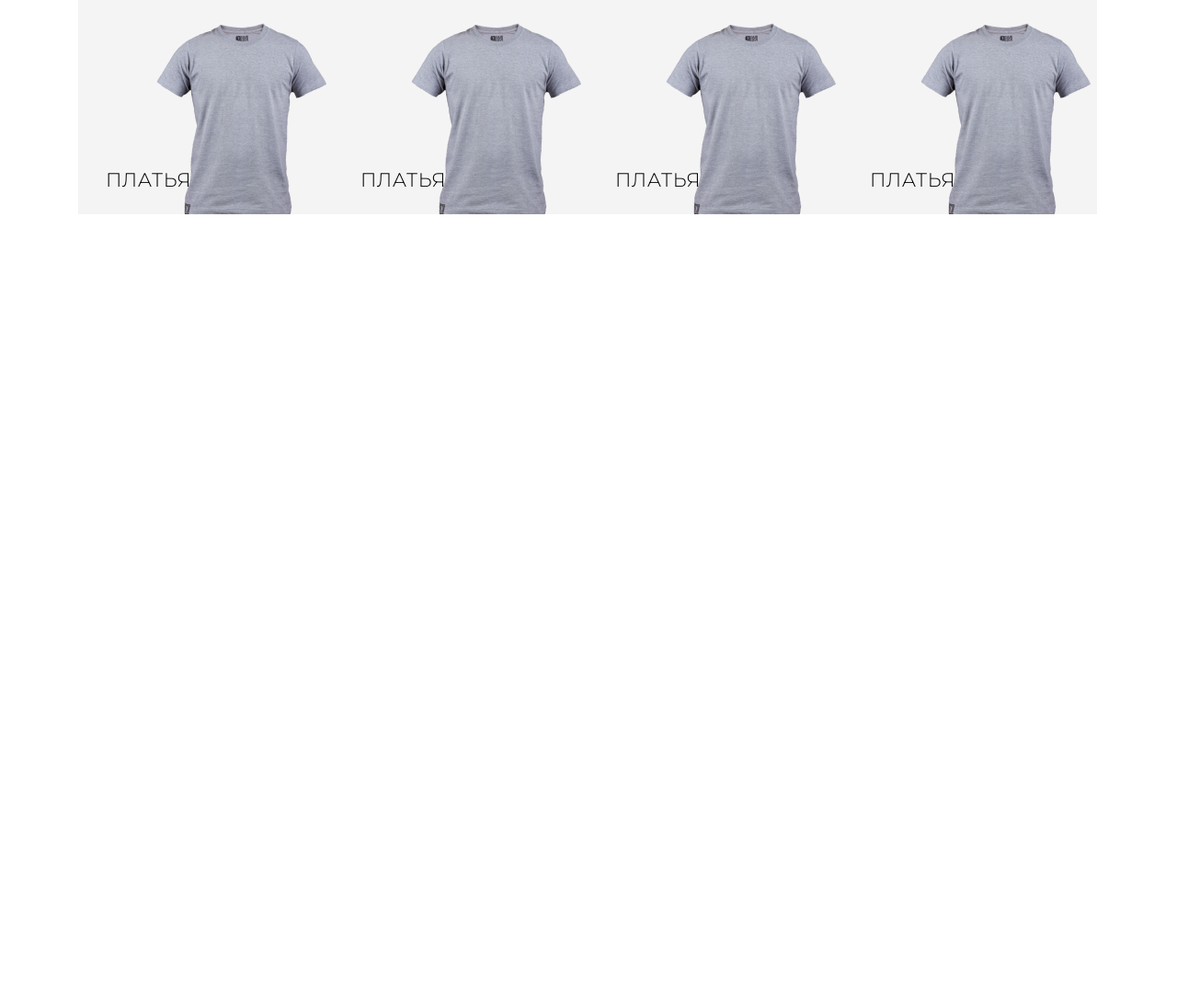
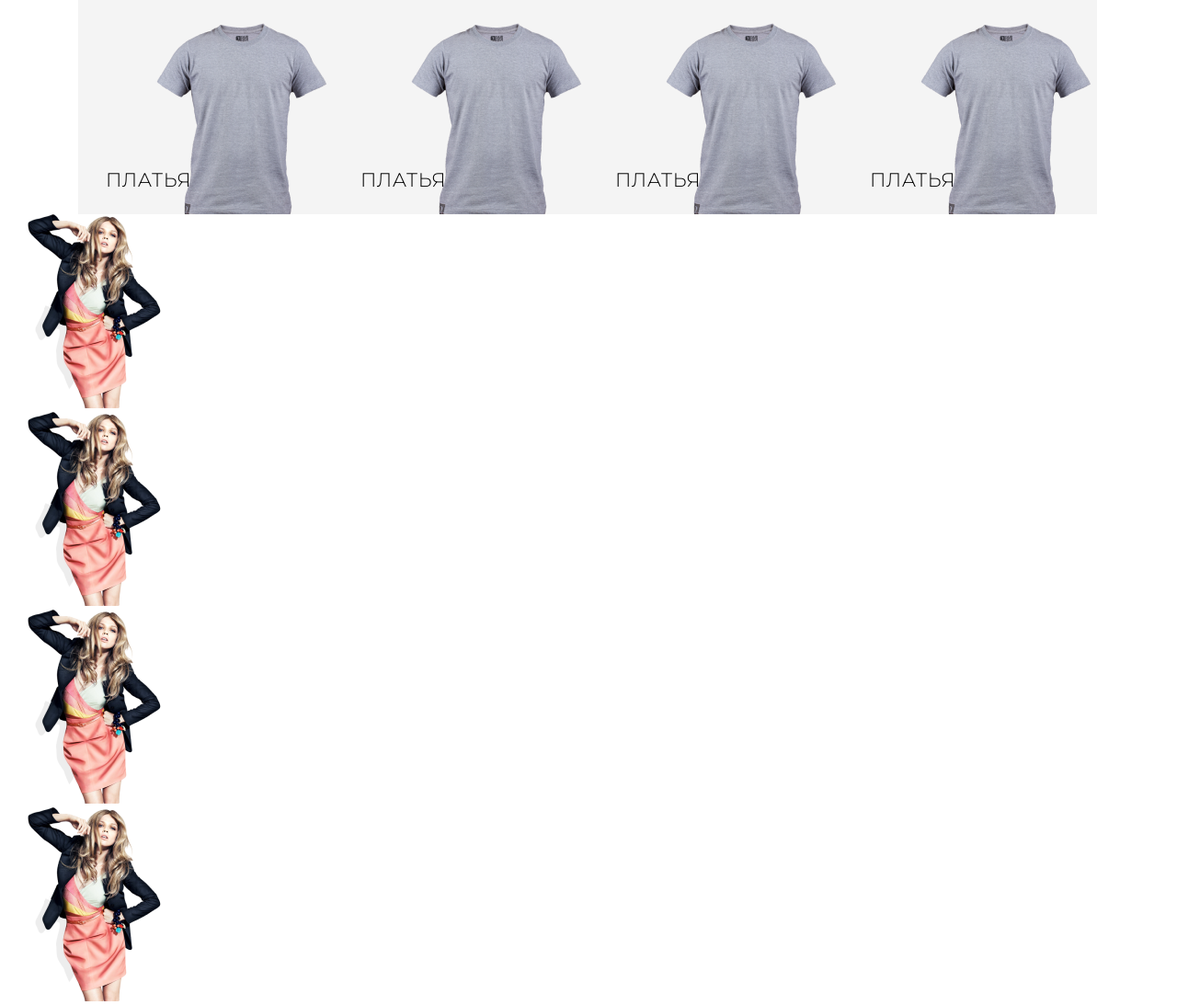
Before and after one commit to Garik9402/The-Loop, a plain HTML site: page index.html in a window 1280 px wide. Shown: the part 1554-2647 px from the top of the page at 92% size. Before the commit the page ends 1787 px from the top, so only its background shows below. Drawn offline with nearby package versions, Linux system fonts and the light colour scheme.

Commit message:
section modeles  in the process ;)

```diff
--- a/index.html
+++ b/index.html
@@ -163,9 +163,8 @@
             </div>
         </section>
         <section id="delivery-w"></section>
-        <section id="collections-w">
-
-        </section>
+        <section id="collections-w"></section>
+        <section id="modeles-w"></section>
 
     </div>
     <script src="https://code.jquery.com/jquery-3.6.0.min.js"></script>
--- a/js/script.js
+++ b/js/script.js
@@ -141,3 +141,33 @@
  collectionsItemBottom()
  collectionsItemBottom()
  collectionsItemBottom()
+
+ // Cекция новые модели
+ let modelesWrap = document.getElementById('modeles-w')
+ let modeles = document.createElement('div')
+ modeles.classList.add('modeles')
+ modelesWrap.append(modeles)
+ let modelesInner = document.createElement('div')
+ modelesInner.classList.add('modeles__inner')
+ modeles.append(modelesInner)
+ let modelesTitle = document.createElement('h2')
+ modelesTitle.classList.add('modeles__title')
+ modelesInner.append(modelesTitle)
+ let modelesRow = document.createElement('div')
+ modelesRow.classList.add('modeles__row')
+ modelesInner.append(modelesRow)
+
+ function funcModeles() {
+     let modelesItem = document.createElement('div')
+     modelesItem.classList.add('modeles__item')
+     modelesRow.append(modelesItem)
+     let img = document.createElement('img')
+     img.src = 'images/modeles-img.png'
+     modelesItem.append(img)
+
+
+ }
+ funcModeles()
+ funcModeles()
+ funcModeles()
+ funcModeles()
```
Also changed, not shown: images/modeles-img.png (added).
